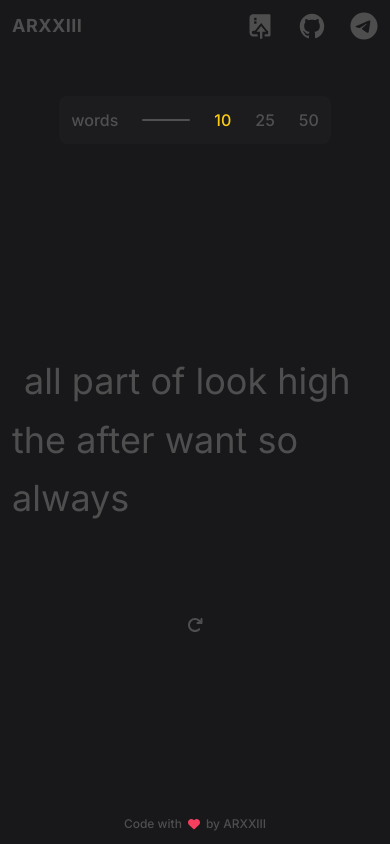
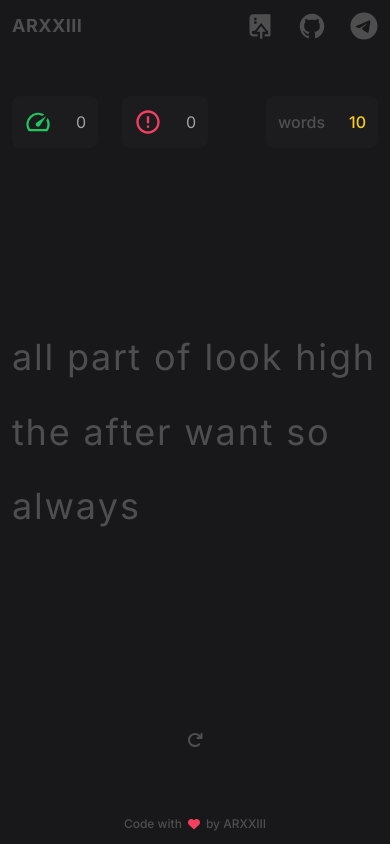
Before and after one commit to ARXXIII/typing-speed-trainer, a Next.js app: page / in a window 390 px wide. Built offline with nearby package versions, Linux system fonts and the light colour scheme.

Commit message:
Adapted for mobiles

```diff
--- a/components/controls.tsx
+++ b/components/controls.tsx
@@ -8,26 +8,26 @@ interface ControlsProps {
 
 export const Controls = ({ wordCount, setWordCount, onRestart }: ControlsProps) => {
     const handleWordCountChange = (count: number) => {
-        setWordCount(count);
-        onRestart();
-    };
+        setWordCount(count)
+        onRestart()
+    }
 
     return (
-        <div className="flex justify-center items-center gap-x-6 absolute top-24 lg:top-1/4 p-3 font-medium rounded-lg bg-zinc-800/30">
+        <div className="flex justify-center items-center gap-x-6 p-3 font-medium rounded-lg bg-zinc-800/30">
             <h1 className="text-neutral-500/60">words</h1>
-            <div className="w-12 h-0.5 rounded-full bg-neutral-500/60" />
+            <div className="hidden lg:block w-12 h-0.5 rounded-full bg-neutral-500/60" />
             <button onClick={() => handleWordCountChange(10)} className={clsx('text-neutral-500/60 hover:text-neutral-400 transition-colors',
-                wordCount === 10 && 'text-yellow-400'
+                wordCount === 10 && 'text-yellow-400 hover:text-yellow-400'
             )}>
                 10
             </button>
-            <button onClick={() => handleWordCountChange(25)} className={clsx('text-neutral-500/60 hover:text-neutral-400 transition-colors',
-                wordCount === 25 && 'text-yellow-400'
+            <button onClick={() => handleWordCountChange(25)} className={clsx('hidden lg:block text-neutral-500/60 hover:text-neutral-400 transition-colors',
+                wordCount === 25 && 'text-yellow-400 hover:text-yellow-400'
             )}>
                 25
             </button>
-            <button onClick={() => handleWordCountChange(50)} className={clsx('text-neutral-500/60 hover:text-neutral-400 transition-colors',
-                wordCount === 50 && 'text-yellow-400'
+            <button onClick={() => handleWordCountChange(50)} className={clsx('hidden lg:block text-neutral-500/60 hover:text-neutral-400 transition-colors',
+                wordCount === 50 && 'text-yellow-400 hover:text-yellow-400'
             )}>
                 50
             </button>
--- a/components/text-to-type.tsx
+++ b/components/text-to-type.tsx
@@ -1,41 +1,53 @@
 import clsx from "clsx"
 
-interface TextDisplayProps {
+interface TextToTypeProps {
     textToType: string
     typedText: string
     errorMap: boolean[]
-    isActive: boolean;
+    isActive: boolean
 }
 
-export const TextToType = ({ textToType, typedText, errorMap, isActive }: TextDisplayProps) => {
+export const TextToType = ({ textToType, typedText, errorMap, isActive }: TextToTypeProps) => {
+    const words = textToType.split(' ')
+
     return (
-        <div className="text-4xl leading-relaxed pointer-events-none">
+        <div className="flex flex-wrap gap-x-3 h-56 lg:h-auto text-4xl leading-relaxed pointer-events-none overflow-hidden">
 
-            {textToType.split('').map((char, index) => {
-                const typedChar = typedText[index]
+            {words.map((word, wordIndex) => {
+                const wordStartIndex = words.slice(0, wordIndex).join(' ').length + (wordIndex > 0 ? 1 : 0)
+
+                return (
+                    <div key={wordIndex} className="flex tracking-wider shrink-0">
+
+                        {word.split('').map((char, charIndex) => {
+                            const globalIndex = wordStartIndex + charIndex
+                            const typedChar = typedText[globalIndex]
 
                             let color = 'text-neutral-500/60'
 
                             if (typedChar) {
                                 if (typedChar === char) {
                                     color = 'text-green-500'
-                    } else if (errorMap[index]) {
+                                } else if (errorMap[globalIndex]) {
                                     color = 'text-rose-500'
                                 }
                             }
 
                             return (
-                    <span key={index}>
+                                <span key={globalIndex} className="relative">
 
-                        {index === typedText.length && (
-                            <span className={clsx('text-transparent',
+                                    {globalIndex === typedText.length && (
+                                        <span
+                                            className={clsx(
+                                                'absolute -left-1.5 text-transparent transition-colors',
                                                 isActive && 'text-yellow-400'
-                            )}>
+                                            )}
+                                        >
                                             |
                                         </span>
                                     )}
 
-                        <span className={`${color}`}>
+                                    <span className={color}>
                                         {char}
                                     </span>
                                 </span>
@@ -44,4 +56,8 @@ export const TextToType = ({ textToType, typedText, errorMap, isActive }: TextDi
 
                     </div>
                 )
+            })}
+
+        </div>
+    )
 }
--- a/components/trainer.tsx
+++ b/components/trainer.tsx
@@ -132,11 +132,31 @@ export const Trainer = () => {
 
     return (
         <div className="flex flex-col items-center justify-center space-y-6 h-full">
-            <Controls
-                wordCount={wordCount}
-                setWordCount={setWordCount}
-                onRestart={handleRestart}
-            />
+            <div className='flex justify-between lg:justify-center gap-x-6 lg:gap-x-12 absolute top-24 lg:top-48 px-3 w-full z-50'>
+                <div className='grid grid-cols-2 gap-x-6 lg:gap-x-12'>
+                    <div className='flex gap-x-6 items-center p-3 text-center text-neutral-500/60 rounded-lg bg-zinc-800/30'>
+                        <div className='flex items-center gap-x-1.5'>
+                            <MdOutlineSpeed className='text-green-500 size-7' />
+                            <p className='hidden md:block'>WPM</p>
+                        </div>
+                        <div className="hidden lg:block w-12 h-0.5 rounded-full bg-neutral-500/60" />
+                        <p className='text-neutral-400'>{endTime ? calculateWPM() : 0}</p>
+                    </div>
+                    <div className='flex gap-x-6 items-center p-3 text-center text-neutral-500/60 rounded-lg bg-zinc-800/30'>
+                        <div className='flex items-center gap-x-1.5'>
+                            <MdErrorOutline className='text-rose-500 size-7' />
+                            <p className='hidden md:block'>Errors</p>
+                        </div>
+                        <div className="hidden lg:block w-12 h-0.5 rounded-full bg-neutral-500/60" />
+                        <p className='text-neutral-400'>{endTime ? errors : 0}</p>
+                    </div>
+                </div>
+                <Controls
+                    wordCount={wordCount}
+                    setWordCount={setWordCount}
+                    onRestart={handleRestart}
+                />
+            </div>
             <div className={`relative w-full ${isTextVisible ? 'fade-in' : ''}`} onClick={handleActivateTyping}>
                 <TextToType
                     textToType={textToType}
@@ -149,19 +169,9 @@ export const Trainer = () => {
                     onInput={handleInput}
                 />
             </div>
-            <button onClick={handleRestart} className="absolute bottom-1/4 text-neutral-500/60 hover:text-neutral-400">
+            <button onClick={handleRestart} className="absolute bottom-24 lg:bottom-48 text-neutral-500/60 hover:text-neutral-400">
                 <FaArrowRotateRight />
             </button>
-
-            {endTime && (
-                <div className="absolute grid grid-cols-2 gap-3 lg:gap-6 left-3 lg:left-24 bottom-1/4 text-lg text-neutral-400">
-                    <p className='flex items-center gap-x-1.5'><MdOutlineSpeed className='text-yellow-400 size-7' /> Words per minute (WPM):</p>
-                    <p className='text-yellow-400'>{calculateWPM()}</p>
-                    <p className='flex items-center gap-x-1.5'><MdErrorOutline className='text-rose-500 size-7' />Errors:</p>
-                    <p className='text-rose-500'>{errors}</p>
-                </div>
-            )}
-
         </div>
     );
 };
```
Lines whose indentation alone changed are shown as unchanged.
